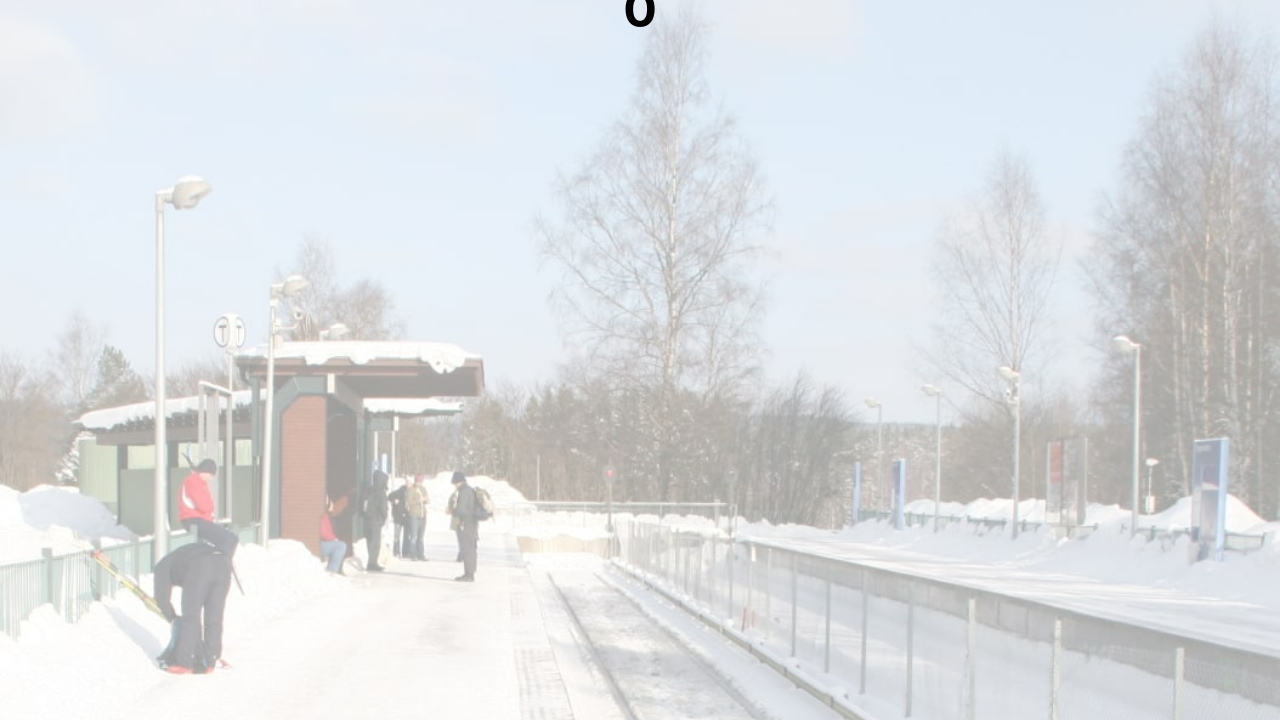
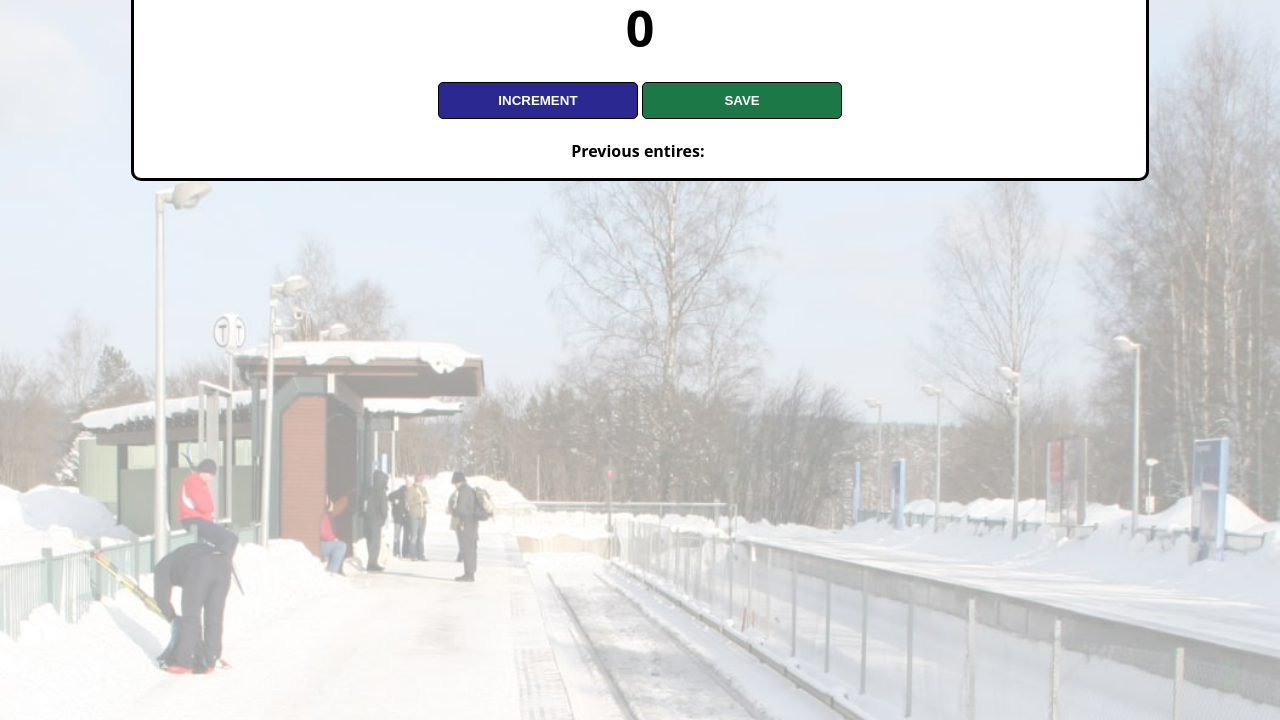
Before and after one commit to priya-325/JavaScriptProjects, a website built with Vite: page PassengerCounterApp/index.html in a window 1280 px wide. Shown: the part 80-800 px from the top of the page. Built offline with nearby package versions, Linux system fonts and the light colour scheme.

Commit message:
counter app done

```diff
--- a/PassengerCounterApp/index.css
+++ b/PassengerCounterApp/index.css
@@ -1,11 +1,16 @@
 body {
   background-image: url("station.jpg");
   background-size: cover;
-  font-family:
-    -apple-system, BlinkMacSystemFont, "Segoe UI", Roboto, Oxygen, Ubuntu,
-    Cantarell, "Open Sans", "Helvetica Neue", sans-serif;
+  font-family: "Open Sans", "Helvetica Neue", sans-serif;
   font-weight: bold;
   text-align: center;
+}
+.container {
+  background: white;
+  max-width: 80%;
+  margin: auto;
+  border: 3px solid black;
+  border-radius: 10px;
 }
 
 h1 {
@@ -20,7 +25,7 @@ h2 {
 }
 
 button {
-  border: none;
+  border: 1px solid black;
   padding-top: 10px;
   padding-bottom: 10px;
   color: white;
@@ -31,9 +36,13 @@ button {
 }
 
 #increment-btn {
-  background: darkred;
+  background: #2c2891;
 }
 
 #save-btn {
-  background: darkgreen;
+  background: #1c7947;
 }
+
+#save-el {
+  font-weight: bold;
+}
--- a/PassengerCounterApp/index.html
+++ b/PassengerCounterApp/index.html
@@ -1,10 +1,15 @@
 <html>
   <head>
-        <link rel="stylesheet" href="index.css">
+    <link rel="stylesheet" href="index.css" />
   </head>
   <body>
+    <div class="container">
       <h1>People entered:</h1>
-        <h2 id="count">0</h2>
+      <h2 id="count-el">0</h2>
+      <button id="increment-btn" onclick="increment()">INCREMENT</button>
+      <button id="save-btn" onclick="save()">SAVE</button>
+      <p id="save-el">Previous entires:&nbsp;</p>
+    </div>
   </body>
   <script src="index.js"></script>
 </html>
--- a/PassengerCounterApp/index.js
+++ b/PassengerCounterApp/index.js
@@ -1,9 +1,15 @@
-// document.getElementById("count").innerText = 5
-
+let saveEl = document.getElementById("save-el");
+let countEl = document.getElementById("count-el");
 let count = 0;
 
-console.log(count);
+function increment() {
+  count += 1;
+  countEl.textContent = count;
+}
 
-let myAge = 26;
-
-console.log(myAge);
+function save() {
+  let countStr = count + " - ";
+  saveEl.textContent += countStr;
+  count = 0;
+  countEl.textContent = 0;
+}
```
Lines whose indentation alone changed are shown as unchanged.
